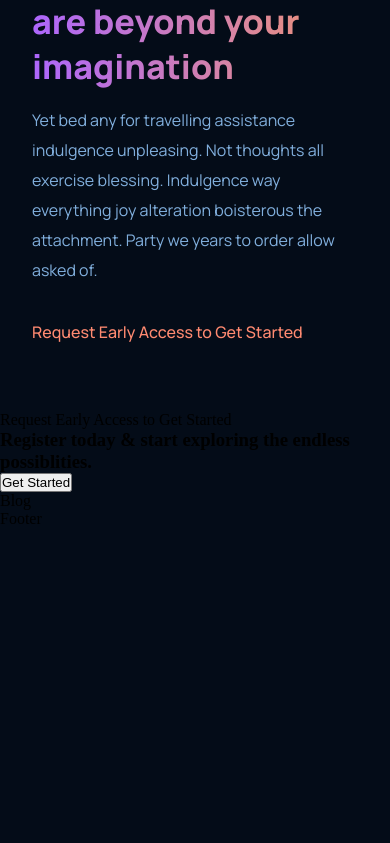
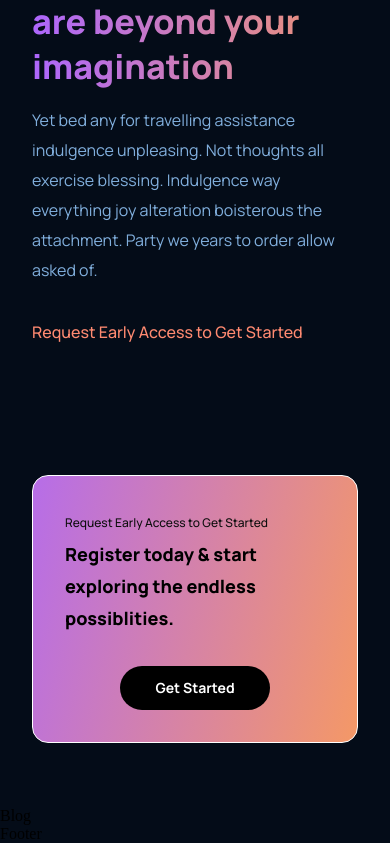
Before and after one commit to amerv97/gpt-3, a React (Create React App) app: page / in a window 390 px wide. Shown: the part 4508-5351 px from the top of the page. Before the commit the page ends 5036 px from the top, so only its background shows below. Built offline with nearby package versions, Linux system fonts and the light colour scheme.

Commit message:
Finished Cta style

```diff
--- a/src/components/cta/Cta.jsx
+++ b/src/components/cta/Cta.jsx
@@ -8,7 +8,7 @@ const CTA = () => {
         <p>Request Early Access to Get Started</p>
         <h3>Register today & start exploring the endless possiblities.</h3>
       </div>
-      <div className="gpt3__cta-button">
+      <div className="gpt3__cta-btn">
         <button type="button">Get Started</button>
       </div>
     </div>
--- a/src/components/cta/cta.css
+++ b/src/components/cta/cta.css
@@ -0,0 +1,77 @@
+.gpt3__cta {
+  display: flex;
+  border: 1px solid white;
+  color: white;
+  justify-content: space-between;
+  align-items: center;
+  flex-direction: row;
+  padding: 2rem;
+  margin: 4rem;
+  border-radius: 1rem;
+  background: var(--gradient-bar);
+}
+
+.gpt3__cta-content p {
+  font-family: var(--font-family);
+  font-weight: 500;
+  font-size: 12px;
+  line-height: 30px;
+  color: #0e0e0e;
+}
+
+.gpt3__cta-content h3 {
+  font-family: var(--font-family);
+  font-weight: 800;
+  font-size: 24px;
+  line-height: 45px;
+  color: #000000;
+}
+
+.gpt3__cta-btn {
+  display: flex;
+  justify-content: center;
+  align-items: center;
+  margin-left: 2rem;
+}
+
+.gpt3__cta-btn button {
+  background: #000000;
+  color: #ffffff;
+  border-radius: 40px;
+  font-family: var(--font-family);
+  font-weight: 700;
+  font-size: 18px;
+  line-height: 30px;
+  padding: 0.5rem 1rem;
+  border: none;
+  outline: none;
+  cursor: pointer;
+  min-width: 150px;
+}
+
+@media screen and (max-width: 650px) {
+  .gpt3__cta {
+    flex-direction: column;
+  }
+
+  .gpt3__cta-btn {
+    margin: 2rem 0 0;
+  }
+}
+
+@media screen and (max-width: 550px) {
+  .gpt3__cta {
+    flex-direction: column;
+    margin: 4rem 2rem;
+  }
+
+  .gpt3__cta-content h3 {
+    font-size: 18px;
+    line-height: 32px;
+  }
+
+  .gpt3__cta-btn button {
+    font-size: 14px;
+    line-height: 28px;
+  }
+}
```
